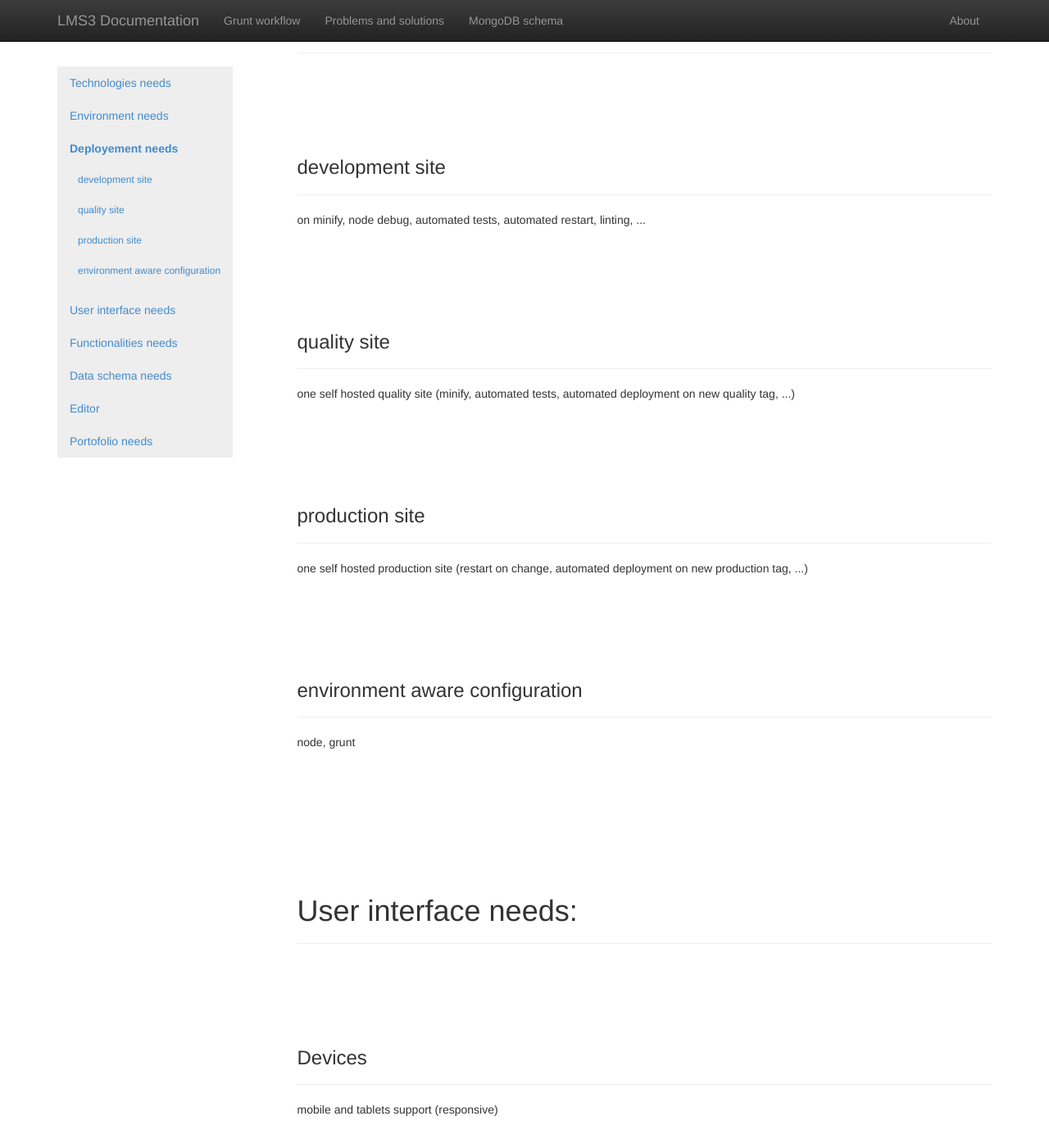
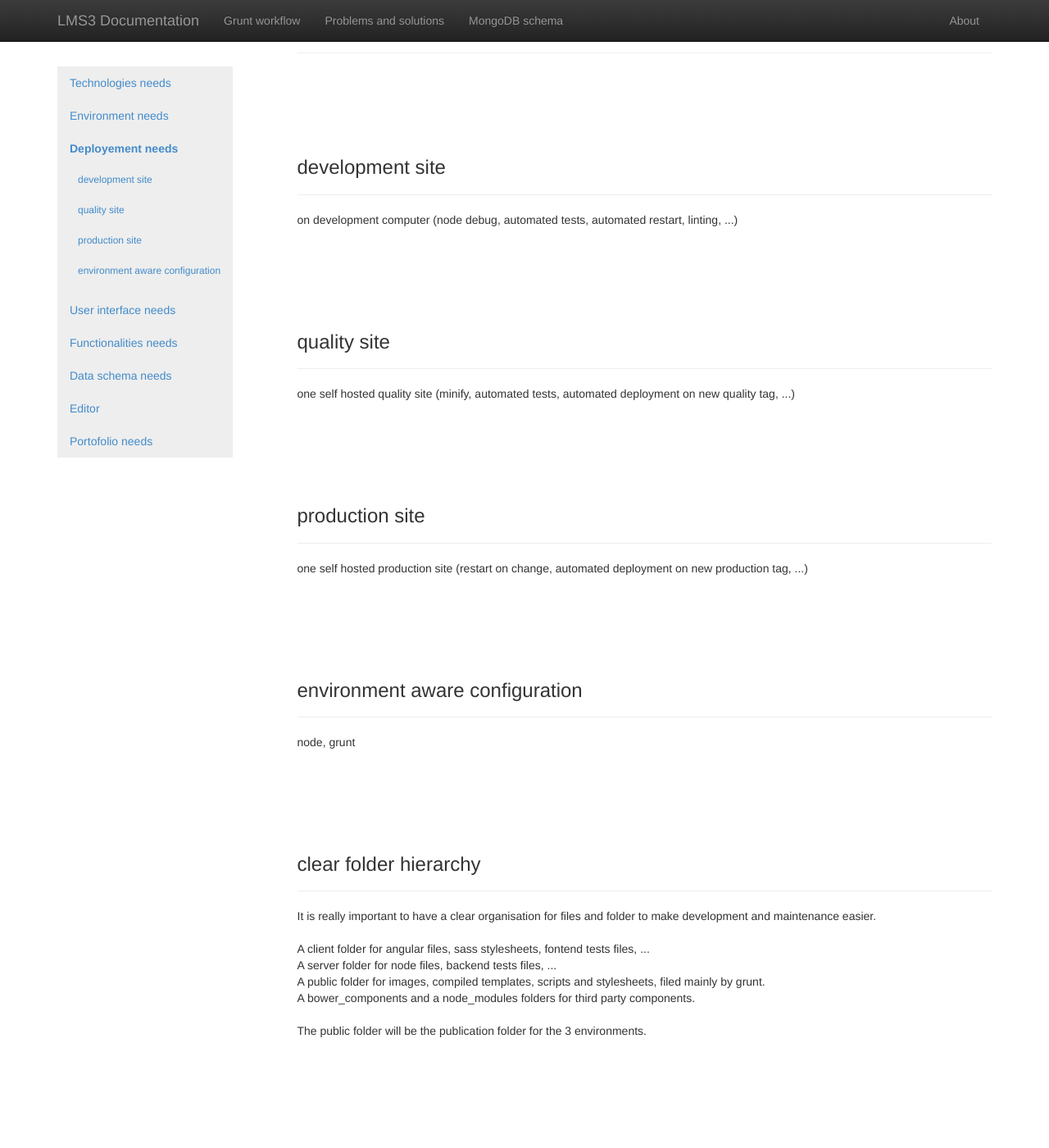
Before and after one commit to gmoulin/lms3, a Jekyll site: the page built from index.html, in a window 1280 px wide and 1400 px high, scrolled down 4473 px. Shown: the whole window at 82% size. Built offline with Jekyll 4.4.1, drawn with Linux system fonts in a browser that asks for light colours; nearby versions of some CDN libraries; some of the changed text lies outside the part shown.

Commit message:
folder hierarchy

```diff
--- a/index.html
+++ b/index.html
@@ -15,45 +15,45 @@ title: LMS3 Documentation
 
 <!-- Technologies needs -->
 <div class="doc-section">
-	<div class="spacer page-header">
+	<div class="page-header">
 		<h1 id="technologies-needs">Technologies needs:</h1>
 	</div>
-	<div class="spacer page-header">
+	<div class="page-header">
 		<h3 id="javascript-backend">Javascript on server</h3>
 	</div>
 	<p>Node and Express</p>
 
-	<div class="spacer page-header">
+	<div class="page-header">
 		<h3 id="database">Database</h3>
 	</div>
 	<p>MongoDB with mongoose</p>
 
-	<div class="spacer page-header">
+	<div class="page-header">
 		<h3 id="data-cache">Cache capable</h3>
 	</div>
 	<p>Redis</p>
 
-	<div class="spacer page-header">
+	<div class="page-header">
 		<h3 id="javascript-frontend">Frontend</h3>
 	</div>
 	<p>Angular</p>
 
-	<div class="spacer page-header">
+	<div class="page-header">
 		<h3 id="test-frontend">Frontend unit test</h3>
 	</div>
 	<p>Mocha (to check)</p>
 
-	<div class="spacer page-header">
+	<div class="page-header">
 		<h3 id="coverage-frontend">Frontend coverage</h3>
 	</div>
 	<p>Istanbul (to check)</p>
 
-	<div class="spacer page-header">
+	<div class="page-header">
 		<h3 id="test-backend">Backend unit test</h3>
 	</div>
 	<p>Mocha (to check)</p>
 
-	<div class="spacer page-header">
+	<div class="page-header">
 		<h3 id="coverage-backend">Backend coverage</h3>
 	</div>
 	<p>Istanbul (to check)</p>
@@ -62,103 +62,116 @@ title: LMS3 Documentation
 
 <!-- Environment needs -->
 <div class="doc-section">
-	<div class="spacer page-header">
+	<div class="page-header">
 		<h1 id="environment-needs">Environment needs:</h1>
 	</div>
 	<a href="{{site.baseurl}}/grunt-workflow.html">Grunt workflow</a>
 
-	<div class="spacer page-header">
+	<div class="page-header">
 		<h3 id="dependency-management">dependency management</h3>
 	</div>
 	<p>npm and bower</p>
 
-	<div class="spacer page-header">
+	<div class="page-header">
 		<h3 id="auto-listing">auto listing</h3>
 	</div>
 	<p>of scripts and stylesheets in html layout - grunt includeSource</p>
 
-	<div class="spacer page-header">
+	<div class="page-header">
 		<h3 id="live-reload">live reload</h3>
 	</div>
 	<p>grunt-contrib-watch</p>
 
-	<div class="spacer page-header">
-		<h3 id="auto-restart">auto restart</h3>
+	<div class="page-header">
+		<h3 id="auto-restart">server auto restart</h3>
 	</div>
 	<p>grunt nodemon</p>
 
-	<div class="spacer page-header">
+	<div class="page-header">
 		<h3 id="auto-compiling">auto compiling</h3>
 	</div>
 	<p>for Sass - grunt</p>
 
-	<div class="spacer page-header">
+	<div class="page-header">
 		<h3 id="full-domain">full domain support</h3>
 	</div>
 	<p>for both apache and node - apache proxying for node (not optimal but working)</p>
 
-	<div class="spacer page-header">
+	<div class="page-header">
 		<h3 id="build-automation">automated checking, minifying, building</h3>
 	</div>
 	<p>grunt (usemin, jslint, templates precompiling, recess, ...)</p>
 
-	<div class="spacer page-header">
+	<div class="page-header">
 		<h3 id="easier-debugging">easier debugging</h3>
 	</div>
 	<p>grunt node inspector</p>
 
-	<div class="spacer page-header">
+	<div class="page-header">
 		<h3 id="dry-css">unused css removing</h3>
 	</div>
 	<p>grunt-uncss</p>
 </div>
 <!--/Environment needs -->
 
-
 <!-- Deployement needs -->
 <div class="doc-section">
-	<div class="spacer page-header">
+	<div class="page-header">
 		<h1 id="deployment-needs">Deployement needs:</h1>
 	</div>
-	<div class="spacer page-header">
+	<div class="page-header">
 		<h3 id="development-site">development site</h3>
 	</div>
-	<p>on minify, node debug, automated tests, automated restart, linting, ...</p>
+	<p>on development computer (node debug, automated tests, automated restart, linting, ...)</p>
 
-	<div class="spacer page-header">
+	<div class="page-header">
 		<h3 id="quality-site">quality site</h3>
 	</div>
 	<p>one self hosted quality site (minify, automated tests, automated deployment on new quality tag, ...)</p>
 
-	<div class="spacer page-header">
+	<div class="page-header">
 		<h3 id="production-site">production site</h3>
 	</div>
 	<p>one self hosted production site (restart on change, automated deployment on new production tag, ...)</p>
 
-	<div class="spacer page-header">
+	<div class="page-header">
 		<h3 id="environment-aware">environment aware configuration</h3>
 	</div>
 	<p>node, grunt</p>
+
+	<div class="page-header">
+		<h3 id="folders-hierarchy">clear folder hierarchy</h3>
+	</div>
+	<p>
+		It is really important to have a clear organisation for files and folder to make development and maintenance easier.
+		<br><br>
+		A client folder for angular files, sass stylesheets, fontend tests files, ...<br>
+		A server folder for node files, backend tests files, ...<br>
+		A public folder for images, compiled templates, scripts and stylesheets, filed mainly by grunt.<br>
+		A bower_components and a node_modules folders for third party components.<br>
+		<br>
+		The public folder will be the publication folder for the 3 environments.
+	</p>
 </div>
 <!--/Deployement needs -->
 
 <!-- User interface needs -->
 <div class="doc-section">
-	<div class="spacer page-header">
+	<div class="page-header">
 		<h1 id="ui-needs">User interface needs:</h1>
 	</div>
-	<div class="spacer page-header">
+	<div class="page-header">
 		<h3 id="devices">Devices</h3>
 	</div>
 	<p>mobile and tablets support (responsive)</p>
 
-	<div class="spacer page-header">
+	<div class="page-header">
 		<h3 id="offline-mode">Offline mode</h3>
 	</div>
 	<p>offline and mobile first approach</p>
 	<p>synchronisation when online</p>
 
-	<div class="spacer page-header">
+	<div class="page-header">
 		<h3 id="interface">Interface</h3>
 	</div>
 	<p>minimal and clean interface</p>
@@ -167,7 +180,7 @@ title: LMS3 Documentation
 
 <!-- Functionalities needs -->
 <div class="doc-section">
-	<div class="spacer page-header">
+	<div class="page-header">
 		<h1 id="functionnalities-needs">Functionalities needs:</h1>
 	</div>
 	<p>no more images (no real added value)</p>
@@ -181,7 +194,7 @@ title: LMS3 Documentation
 
 <!-- Data schema needs -->
 <div class="doc-section">
-	<div class="spacer page-header">
+	<div class="page-header">
 		<h1 id="data-needs">Data schema needs:</h1>
 	</div>
 	<p>factorize data</p>
@@ -194,7 +207,7 @@ title: LMS3 Documentation
 
 <!-- Editor -->
 <div class="doc-section">
-	<div class="spacer page-header">
+	<div class="page-header">
 		<h1 id="editor">Editor:</h1>
 	</div>
 	<p>customized vim with completion, snippets, ... - <a href="https://github.com/gmoulin/gm-vim2">gm-vim2</a></p>
@@ -203,7 +216,7 @@ title: LMS3 Documentation
 
 <!-- Portofolio needs -->
 <div class="doc-section">
-	<div class="spacer page-header">
+	<div class="page-header">
 		<h1 id="portfolio-needs">Portofolio needs:</h1>
 	</div>
 	<p>simple static site using github jekyll support</p>
```
